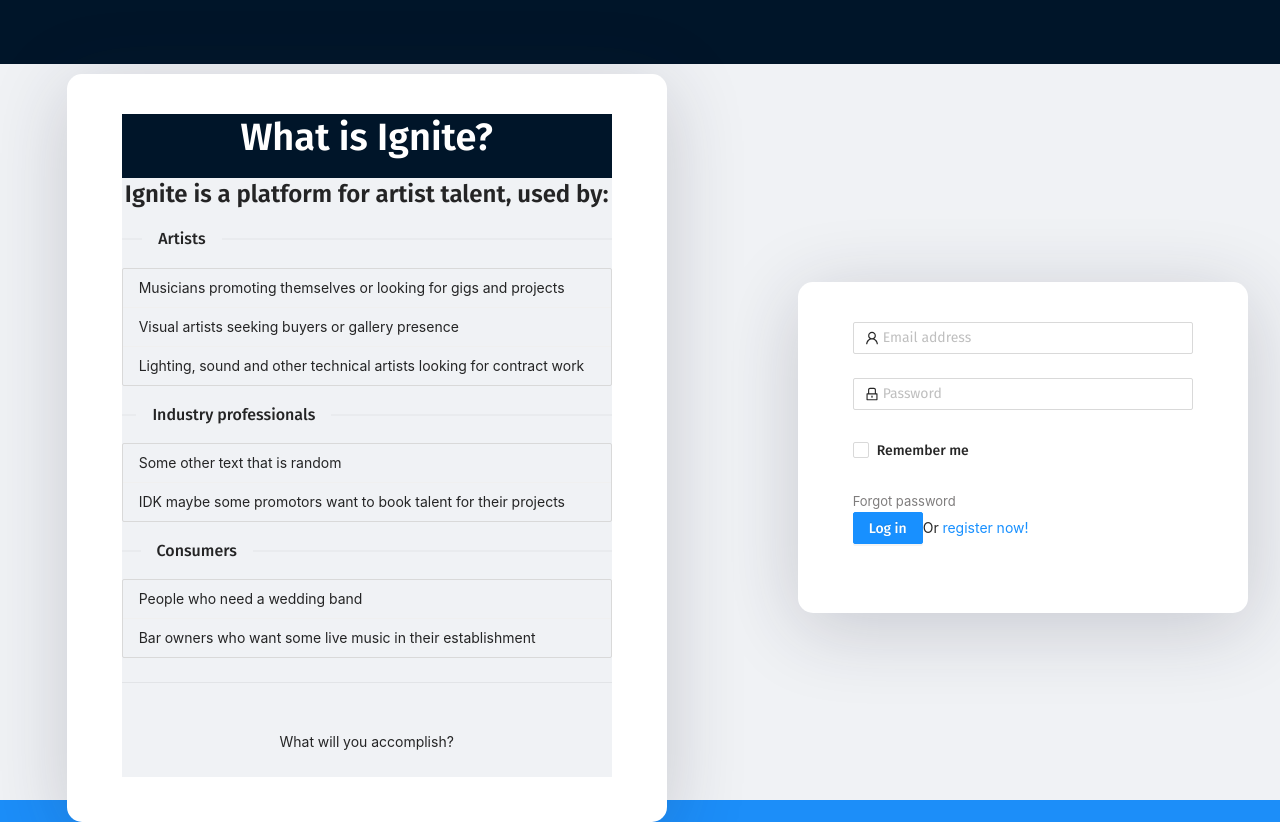
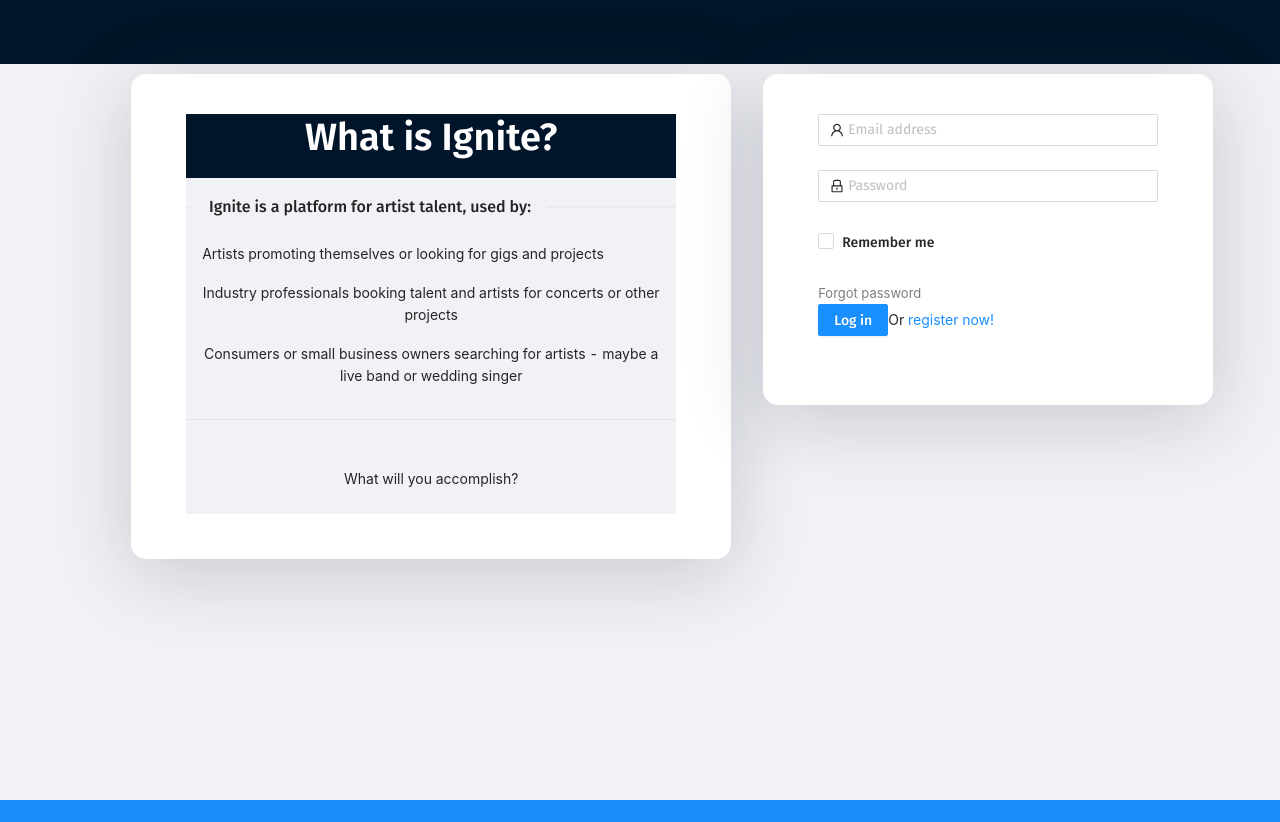
Before and after one commit to chumbalayaa/ignite-client, a React (Create React App) app: page /log-in in a window 1280 px wide. After the commit the page ends 800 px from the top, so only its background shows below. Built offline with nearby package versions, Linux system fonts and the light colour scheme.

Commit message:
Added home page search bar, no func

```diff
--- a/src/App/App.css
+++ b/src/App/App.css
@@ -40,3 +40,46 @@
     transform: rotate(360deg);
   }
 }
+
+#mainNav {
+  width: 100%;
+  position: fixed;
+  text-align: right;
+}
+
+#mainNavLeft {
+  float: left;
+}
+
+#mainNavRight {
+  width: 50%;
+  float: right;
+  display: inline-block;
+}
+
+#userNavData {
+  display: inline-block;
+  width: 20%;
+  background-color: white;
+  margin: 2px;
+  padding: 5px 5px 5px 5px;
+  border-radius: 10px;
+}
+
+#userPicNav {
+  display: inline-block;
+  float: left;
+}
+
+#userNameNav {
+  display: inline-block;
+  margin-left: 3px;
+  float: left;
+}
+
+#navLogoutButton {
+  display: inline-block;
+  float: right;
+  margin-top: 2px;
+  margin-left: 10px;
+}
--- a/src/App/App.js
+++ b/src/App/App.js
@@ -6,6 +6,7 @@
 import { HomePage } from "../HomePage/HomePage";
 import { SignupPage } from "../SignupPage/SignupPage";
 import { LoginPage } from "../LoginPage/LoginPage";
+import { ProfilePage } from "../ProfilePage/ProfilePage";
 
 import { PrivateRoute } from "../_components/PrivateRoute";
 
@@ -34,6 +35,7 @@
           <Layout>
             <Switch>
               <PrivateRoute exact path="/" component={HomePage} />
+              <PrivateRoute exact path="/profile" component={ProfilePage} />
               <Route path="/log-in" component={LoginPage} />
               <Route path="/sign-up" component={SignupPage} />
             </Switch>
--- a/src/HomePage/HomePage.js
+++ b/src/HomePage/HomePage.js
@@ -1,9 +1,12 @@
 import React from "react";
 
 import NavigationBar from "../_components/navbar.component";
+import SearchComponent from "../_components/search.component";
 import { userService, authenticationService } from "../_services";
 
 import { Layout } from "antd";
+
+import './HomePage.css';
 
 const { Header, Sider, Content } = Layout;
 
@@ -25,9 +28,8 @@
         </Header>
         <div>
           <h1>Hi {currentUser.firstName}!</h1>
-          <p>You're logged in with React & JWT!!</p>
-          <h3>Users from secure api end point:</h3>
         </div>
+        <SearchComponent />
       </Layout>
     );
   }
--- a/src/LoginPage/LoginPage.css
+++ b/src/LoginPage/LoginPage.css
@@ -1,3 +1,7 @@
+.login-inner {
+  padding-top: 10px;
+}
+
 .explainer {
   width: 600px;
   margin: auto;
@@ -7,3 +11,21 @@
   border-radius: 15px;
   transition: all 0.3s;
 }
+
+#login-row {
+  display: inline;
+}
+
+#explainer-col {
+  float: left;
+  margin-left: 10%;
+}
+
+#login-col {
+  float: left;
+  vertical-align: top;
+}
+
+#loginForm {
+  width: auto
+}
--- a/src/LoginPage/LoginPage.js
+++ b/src/LoginPage/LoginPage.js
@@ -34,14 +34,12 @@
         <Header>
           <NavigationBar {...this.state} />
         </Header>
-        <Layout style={{ paddingTop: "10px" }}>
-          <Row gutter={{ xs: 8, sm: 16, md: 24, lg: 32 }}>
-            <Col className="gutter-row" span={14}>
-              <div class="explainer">
-                <Explainer />
-              </div>
+        <Layout className="login-inner">
+          <Row id='login-row' gutter={{ xs: 8, sm: 16, md: 24, lg: 32 }}>
+            <Col id='explainer-col' className="gutter-row" span={14}>
+              <Explainer />
             </Col>
-            <Col className="gutter-row" span={10}>
+            <Col id='login-col' className="gutter-row" span={10}>
               <div class="auth-wrapper">
                 <div class="auth-inner">
                   <Login />
--- /dev/null
+++ b/src/ProfilePage/ProfilePage.js
@@ -0,0 +1,33 @@
+import React from "react";
+
+import { Layout, Row, Col, Divider } from "antd";
+
+import NavigationBar from "../_components/navbar.component";
+
+import { authenticationService } from "../_services/";
+
+const { Header, Sider, Content } = Layout;
+
+class ProfilePage extends React.Component {
+  constructor(props) {
+    super(props);
+
+    this.state = {
+      currentUser: authenticationService.currentUserValue,
+    };
+
+  }
+
+  render() {
+    const { currentUser } = this.state;
+    return (
+      <Layout>
+        <Header>
+          <NavigationBar {...this.state} />
+        </Header>
+      </Layout>
+    );
+  }
+}
+
+export { ProfilePage };
--- a/src/_components/explainer.component.js
+++ b/src/_components/explainer.component.js
@@ -1,5 +1,6 @@
 import React, { Component } from "react";
 import { List, Typography, Divider, Layout, Menu, Button, Avatar } from "antd";
+import "../LoginPage/LoginPage.css";
 
 const { Title } = Typography;
 const { Header, Content, Footer } = Layout;
@@ -9,53 +10,25 @@
   constructor(props) {
     super(props);
 
-    this.artistUsers = [
-      "Musicians promoting themselves or looking for gigs and projects",
-      "Visual artists seeking buyers or gallery presence",
-      "Lighting, sound and other technical artists looking for contract work",
-    ];
-
-    this.industryUsers = [
-      "Some other text that is random",
-      "IDK maybe some promotors want to book talent for their projects",
-    ];
-
-    this.consumerUsers = [
-      "People who need a wedding band",
-      "Bar owners who want some live music in their establishment",
+    this.userData = [
+      "Artists promoting themselves or looking for gigs and projects",
+      "Industry professionals booking talent and artists for concerts or other projects",
+      "Consumers or small business owners searching for artists - maybe a live band or wedding singer"
     ];
   }
 
   render() {
     return (
-      <Layout>
+      <Layout class="explainer">
         <Header>
           <Title style={{ color: "white" }}>What is Ignite?</Title>
         </Header>
         <Layout>
           <Content>
-            <Title level={3}>
-              Ignite is a platform for artist talent, used by:
-            </Title>
-            <Divider orientation="left">Artists</Divider>
+            <Divider orientation="left">Ignite is a platform for artist talent, used by:</Divider>
             <List
               size="small"
-              bordered
-              dataSource={this.artistUsers}
-              renderItem={(item) => <ListItem>{item}</ListItem>}
-            />
-            <Divider orientation="left">Industry professionals</Divider>
-            <List
-              size="small"
-              bordered
-              dataSource={this.industryUsers}
-              renderItem={(item) => <ListItem>{item}</ListItem>}
-            />
-            <Divider orientation="left">Consumers</Divider>
-            <List
-              size="small"
-              bordered
-              dataSource={this.consumerUsers}
+              dataSource={this.userData}
               renderItem={(item) => <ListItem>{item}</ListItem>}
             />
           </Content>
--- a/src/_components/index.js
+++ b/src/_components/index.js
@@ -2,3 +2,4 @@
 export * from "./signup.component";
 export * from "./navbar.component";
 export * from "./PrivateRoute";
+export * from "./explainer.component";
--- a/src/_components/navbar.component.js
+++ b/src/_components/navbar.component.js
@@ -1,11 +1,14 @@
 import React, { Component } from "react";
-import { Layout, Menu, Button, Avatar } from "antd";
+import { Typography, Layout, Menu, Button, Avatar } from "antd";
 import { UserOutlined } from "../../node_modules/@ant-design/icons";
 
 import { history } from "../_helpers";
 import { authenticationService } from "../_services/";
 
 const { Header } = Layout;
+const { Title } = Typography;
+
+const MenuItem = Menu.Item;
 
 export default class NavigationBar extends Component {
   constructor(props) {
@@ -27,25 +30,25 @@
     if (currentUser) {
       authenticatedNavbar = (
         <Layout>
-          <Header id="mainNav" style={{ position: "fixed", width: "100%" }}>
+          <Header id="mainNav">
             <div className="logo" />
-            <Menu style={{ float: "right" }}>
-              <Avatar size={32} icon={<UserOutlined />} />
-              {currentUser.firstName} {currentUser.lastName}
-              <Button variant="primary" type="submit" onClick={this.logout}>
-                Logout
-              </Button>
+            <Menu id='mainNavLeft' theme='dark' mode='horizontal' defaulSelectedKeys={['1']}>
+              <MenuItem key='1'><a href='/'>Home</a></MenuItem>
             </Menu>
+            <div id='mainNavRight'>
+              <div id="userNavData">
+                <Avatar id="userPicNav" size={32} icon={<UserOutlined />} />
+                <Title id="userNameNav" level={4}> <a href='/profile'> {currentUser.firstName} {currentUser.lastName} </a></Title>
+              </div>
+              <Button id="navLogoutButton" type="dashed" danger onClick={this.logout}>Logout</Button>
+            </div>
           </Header>
         </Layout>
       );
     } else {
       authenticatedNavbar = (
         <Layout>
-          <Header
-            id="mainNavUnAuth"
-            style={{ position: "fixed", width: "100%" }}
-          >
+          <Header id="mainNav">
             <div className="logo" />
           </Header>
         </Layout>
--- /dev/null
+++ b/src/_components/search.component.js
@@ -0,0 +1,43 @@
+import React, { Component } from "react";
+import { Layout, Input, Select, Button, Checkbox } from "antd";
+import { userService } from "../_services/user.service";
+import axios from "axios";
+
+import { history } from "../_helpers";
+
+const { Search } = Input;
+const { Option } = Select;
+const {Header, Sider, Content, Footer} = Layout;
+
+export default class SearchComponent extends Component {
+  constructor(props) {
+    super(props);
+
+    this.handleToggleChange = this.handleToggleChange.bind(this);
+    this.handleSearchChange = this.handleSearchChange.bind(this);
+    this.handleSubmit = this.handleSubmit.bind(this);
+  }
+
+  handleToggleChange(res) {
+    console.log(res);
+  }
+
+  render() {
+    return (
+      <Layout>
+        <Input.Group style={{display:'inline-block'}} compact>
+          <Select style={{float:'left', width: '10%', marginLeft: '5%'}} size='large' defaultValue="Artist"
+            onChange ={this.handleToggleChange}>
+            <Option value="Artist">Artist</Option>
+            <Option value="Project">Project</Option>
+          </Select>
+          <Search placeholder='Search Ignite'
+                enterButton='Search'
+                size='large'
+                style={{width: '80%', float: 'left'}}
+                onSearch= {value => console.log(value)}/>
+        </Input.Group>
+      </Layout>
+    );
+  }
+}
```
Also changed, not shown: src/HomePage/HomePage.css (added).
